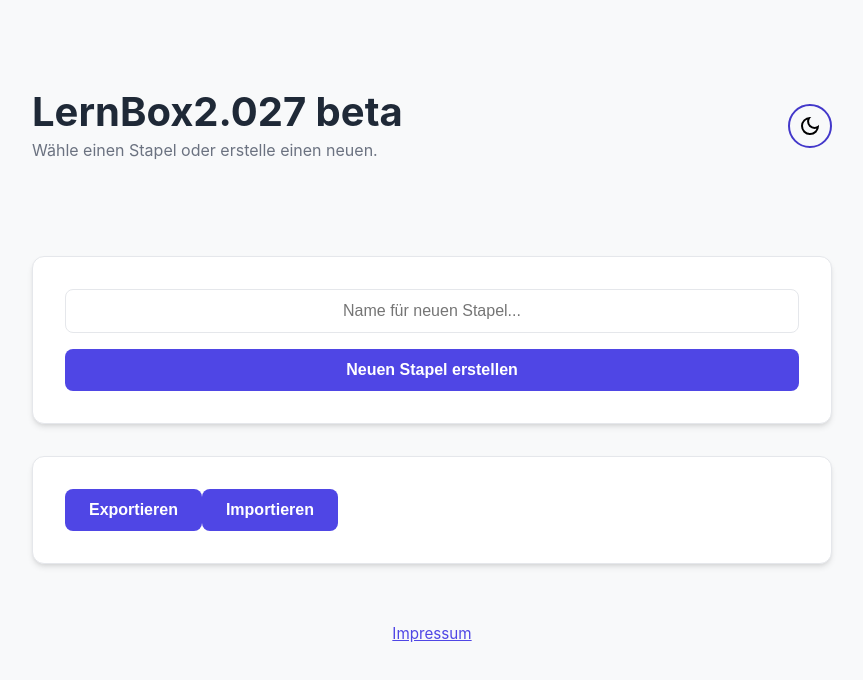
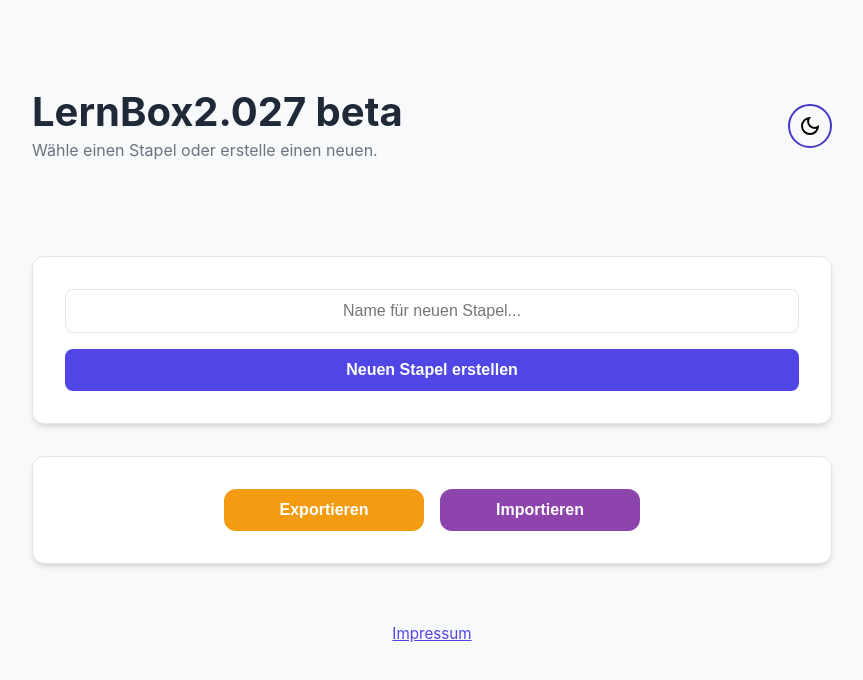
Before and after one commit to TaughtMe/vocabel-trainer-v2, a React (Create React App) app: page / in a window 1280 px wide. Shown: the top 680 px of the page, without its empty margins (208-1071 px from the left). Built offline with nearby package versions, Linux system fonts and the light colour scheme.

Commit message:
Webseite aktualisieren

```diff
--- a/src/App.css
+++ b/src/App.css
@@ -681,3 +681,37 @@ body.dark-mode .language-selector-wrapper select option {
   background-color: var(--card-background-color);
   border-color: var(--primary-color);
 }
+
+/* Container für die Import/Export-Buttons */
+.button-container {
+  display: flex;
+  justify-content: center; /* Zentriert die Buttons, falls Platz ist */
+  gap: 1rem; /* Abstand zwischen den Buttons */
+}
+
+/* Allgemeiner Stil für beide Buttons im Container */
+.button-container button {
+  flex-grow: 1; /* Lässt beide Buttons gleichmäßig wachsen */
+  border: none;
+  border-radius: 12px; /* Stärker abgerundete Ecken */
+  padding: 12px 24px;
+  font-size: 1rem;
+  font-weight: bold;
+  cursor: pointer;
+  transition: transform 0.2s ease;
+  color: white;
+  max-width: 200px; /* Maximale Breite pro Button */
+}
+
+.button-container button:hover {
+  transform: scale(1.03); /* Leichter Schwebe-Effekt */
+}
+
+/* Spezifische Farben laut Screenshot */
+.button-export {
+  background-color: #f39c12; /* Orange */
+}
+
+.button-import {
+  background-color: #8e44ad; /* Lila */
+}
```
